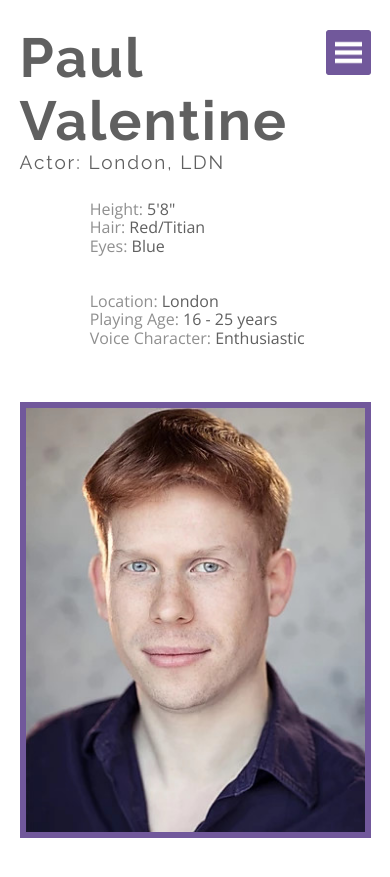
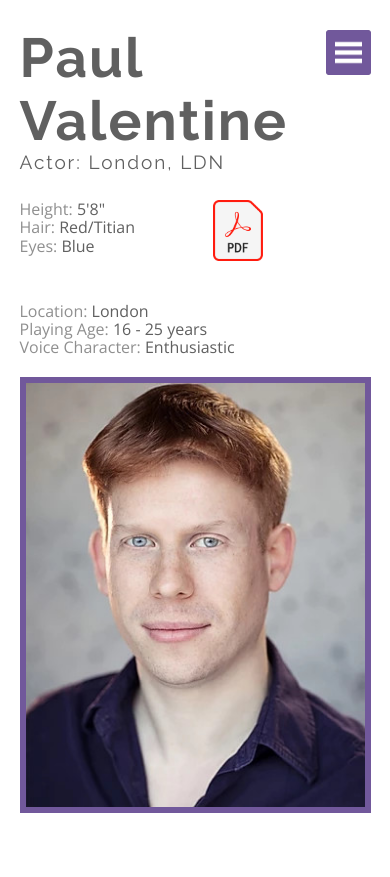
Before and after one commit to pvsitedesign/pvsite, a Jekyll site: the page built from cv.html, in a window 390 px wide. Shown: the top 877 px of the page. Built offline with Jekyll 4.4.1, drawn with Linux system fonts in a browser that asks for light colours.

Commit message:
first draft 1.1 show cv pdf img

```diff
--- a/css/queries.css
+++ b/css/queries.css
@@ -34,6 +34,12 @@
   .flex-cv-2 {
     width: 50%;
     padding: 3% 5% 0 0;
+  }
+  .flex-cv-1 div {
+    padding: 0 0 0 20%;
+  }
+  .flex-cv-1 > p {
+    padding: 0 0 0 20%;
   }
   /* media photos */
   .flex-media-1 ul:first-of-type li {
@@ -77,7 +83,7 @@
   .flex-cv-3 {
     display: none;
   }
-  .flex-cv-1 img {
+  .flex-cv-1 > img {
     display: none;
   }
   /*hide icons and nav*/
--- a/css/style.css
+++ b/css/style.css
@@ -356,11 +356,13 @@ form div:last-child input:hover {
 }
 
 /*cv*/
+
 .cv-flex-content {
   display: flex;
   flex-wrap: wrap;
   justify-content: center;
   flex-direction: column;
+  margin: 0 0 20px 0;
 }
 
 .flex-cv-1 img {
@@ -388,14 +390,6 @@ form div:last-child input:hover {
   width: 55%;
 }
 
-.flex-cv-1 div {
-  padding: 0 0 0 20%;
-}
-
-.flex-cv-1 > p {
-  padding: 0 0 0 20%;
-}
-
  a #pdf-icon {
   width: 50px;
   padding: 0
@@ -403,6 +397,10 @@ form div:last-child input:hover {
 
 .flex-contact-1 img {
   display: none;
+}
+
+.flex-cv-1 > p {
+  margin-bottom: 20px;
 }
 
 /*media*/
```
